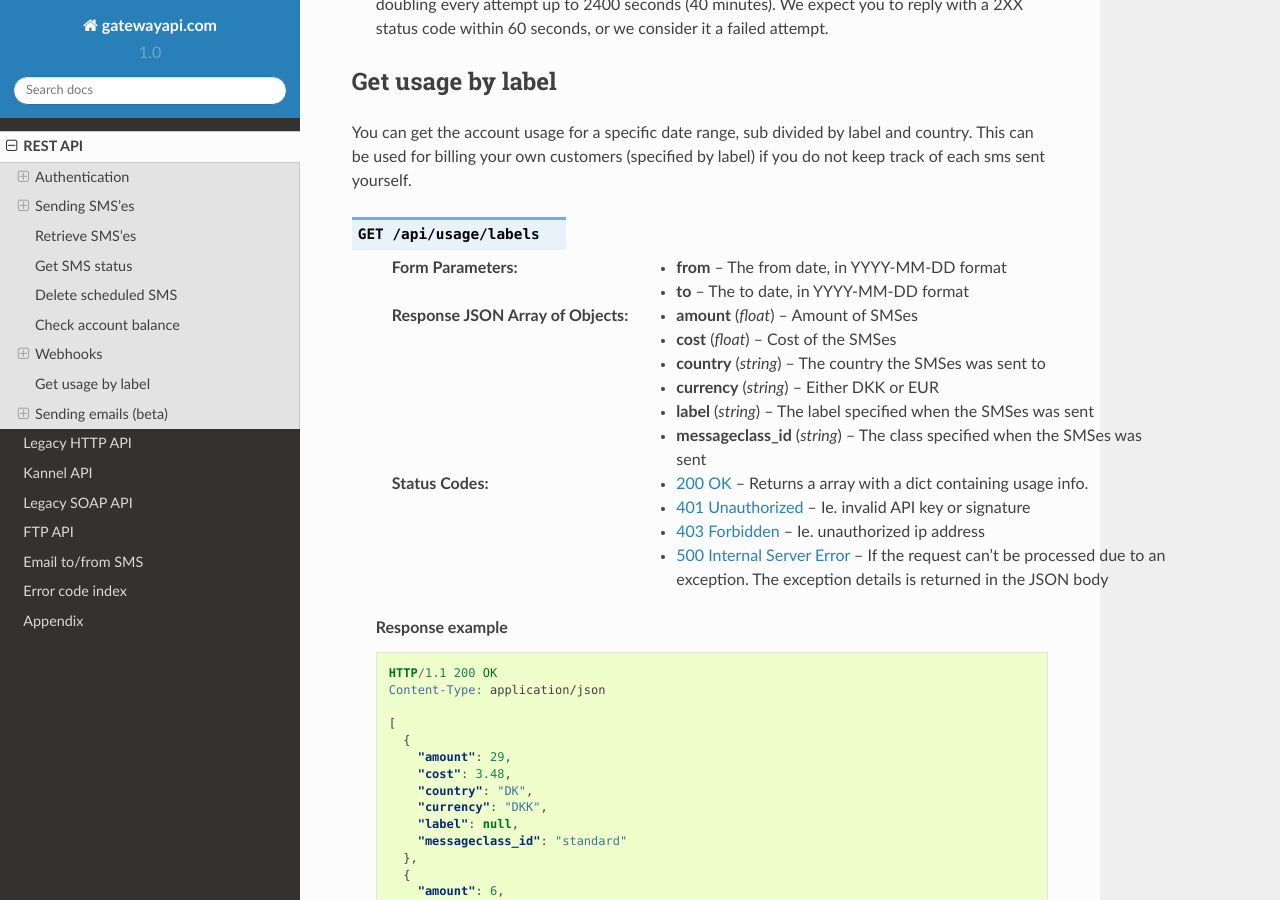
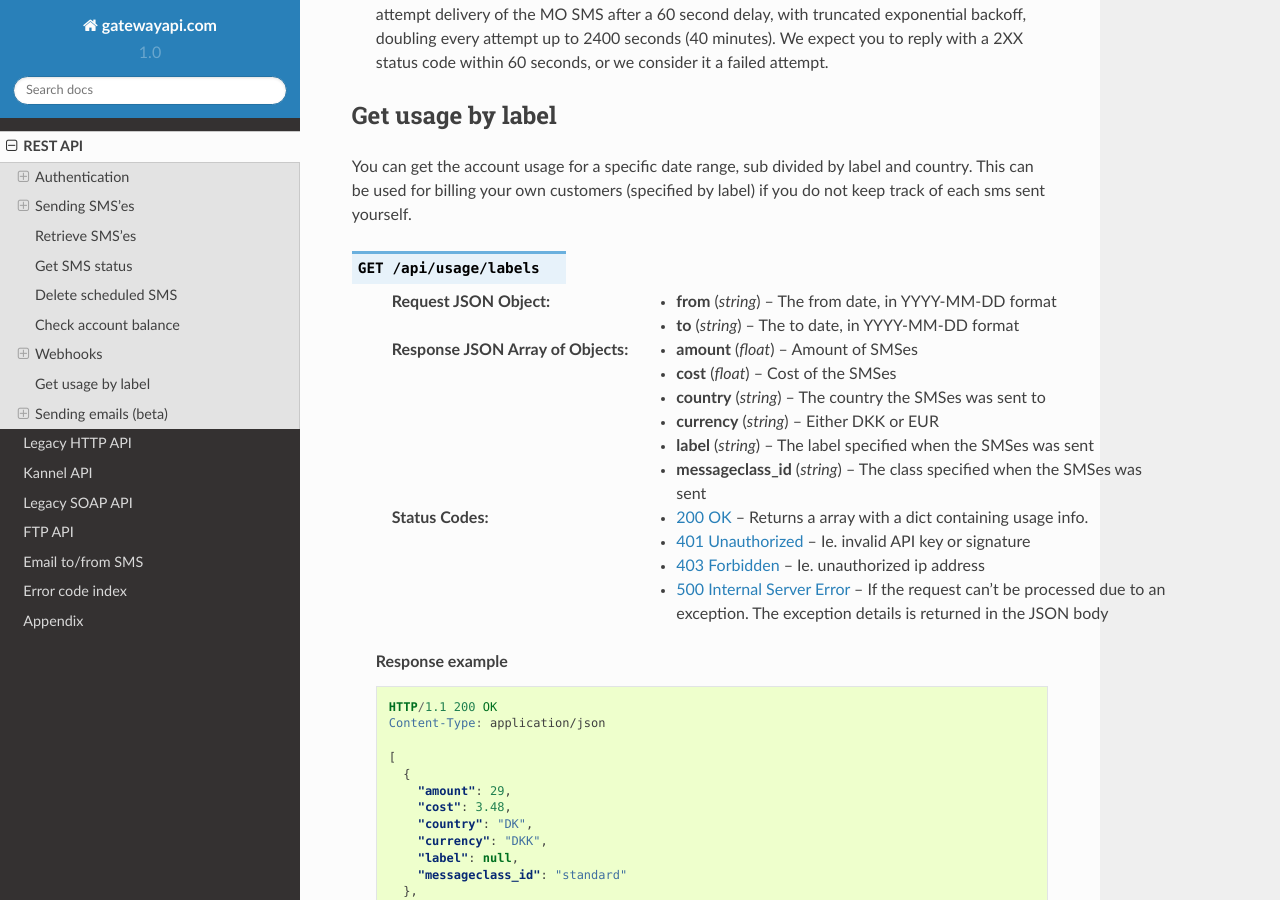
Before and after one commit to onlinecity/gatewayapi-docs, a Sphinx documentation site: the page built from docs/rest.rst, in a window 1280 px wide and 900 px high, scrolled down 20352 px. Built offline with Sphinx 7.4.7 and the Read the Docs theme 2.0.0, drawn with Linux system fonts in a browser that asks for light colours; some of the changed text lies outside the part shown.

Commit message:
Update json response. And label usage api to accept json.

```diff
--- a/docs/rest.rst
+++ b/docs/rest.rst
@@ -1066,8 +1068,8 @@ label) if you do not keep track of each sms sent yourself.
 .. http:get:: /api/usage/labels
    :synopsis: Get usage for a date range
 
-   :formparam from: The from date, in YYYY-MM-DD format
-   :formparam to: The to date, in YYYY-MM-DD format
+   :<json string from: The from date, in YYYY-MM-DD format
+   :<json string to: The to date, in YYYY-MM-DD format
    :>jsonarr float amount: Amount of SMSes
    :>jsonarr float cost: Cost of the SMSes
    :>jsonarr string country: The country the SMSes was sent to
```
Also changed, not shown: other parts of docs/rest.rst (+3 -1 lines).
